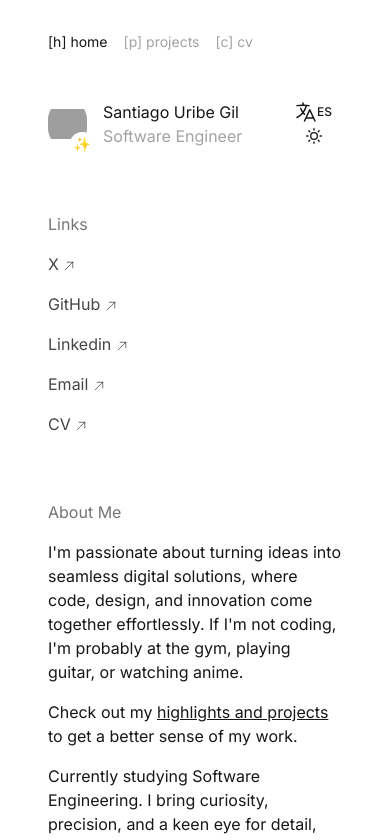
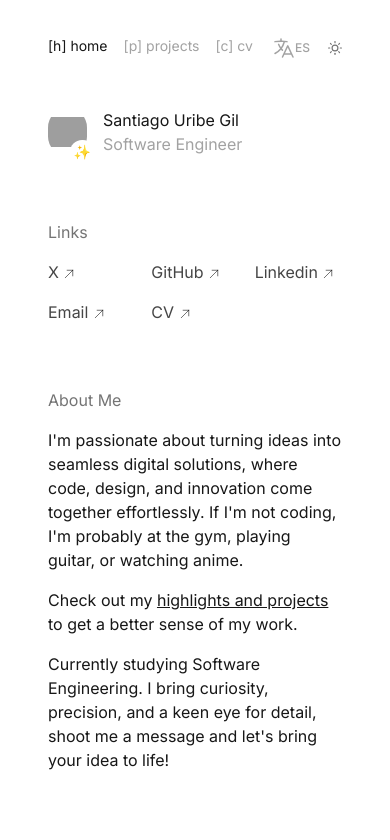
Before and after one commit to santi-ug/santiu, a Next.js app: page /en in a window 390 px wide. Shown: the top 840 px of the page. Built offline with nearby package versions, Linux system fonts and the light colour scheme; grey boxes are pictures that could not be loaded.

Commit message:
changed themeswitcher and languageswitcher location to navbar

```diff
--- a/messages/es.json
+++ b/messages/es.json
@@ -9,7 +9,7 @@
 		"title": "Enlaces",
 		"Github": "GitHub",
 		"Linkedin": "Linkedin",
-		"Email": "Correo Electrónico",
+		"Email": "Correo",
 		"CV": "CV",
 		"X": "X"
 	},
--- a/src/app/[locale]/page.tsx
+++ b/src/app/[locale]/page.tsx
@@ -24,8 +24,8 @@ function Contact() {
 			<h1 className='text-tertiary'>{t('Links.title')}</h1>
 			<div
 				className={clsx(
-					'flex flex-col gap-4',
-					'sm:flex sm:flex-col sm:gap-4',
+					'grid grid-cols-3 gap-4',
+					'sm:grid-cols-3 sm:gap-4',
 					'md:flex md:flex-row md:items-center md:gap-12'
 				)}
 			>
@@ -51,7 +51,7 @@ function About() {
 			<p className='text-primary'>{t('par1')}</p>
 			<p className='text-primary'>
 				{t('par2start')}{' '}
-				<Link className='underline' href={'/highlights'}>
+				<Link className='underline' href={'/projects'}>
 					{t('par2underlined')}
 				</Link>{' '}
 				{t('par2end')}
--- a/src/components/Header.tsx
+++ b/src/components/Header.tsx
@@ -26,14 +26,6 @@ export default function Header() {
 					<h1 className='text-primary'>Santiago Uribe Gil</h1>
 					<h2 className='text-quaternary'>{t('profession')}</h2>
 				</div>
-				<div className='flex flex-col  items-center relative mr-7'>
-					<div className='flex flex-col absolute gap-1 items-center '>
-						<div className='mr-4'>
-							<LanguageSwitcher />
-						</div>
-						<ThemeSwitcher />
-					</div>
-				</div>
 			</div>
 		</header>
 	);
--- a/src/components/LanguageSwitcher.tsx
+++ b/src/components/LanguageSwitcher.tsx
@@ -31,8 +31,8 @@ export default function LanguageSwitcher() {
 			className='relative flex items-center rounded-md transition hover:scale-105 cursor-pointer'
 			disabled={isPending}
 		>
-			<LanguageIcon className='w-6 h-6 fill-[var(--foreground)] text-secondary' />
-			<span className='absolute -right-3.5 transition-opacity text-xs font-medium'>
+			<LanguageIcon className='w-6 h-6 fill-[rgba(var(--foreground-rgb),0.4)]' />
+			<span className='absolute -right-3.5 transition-opacity text-xs font-medium text-quaternary'>
 				{nextLocale.toUpperCase()}
 			</span>
 		</button>
--- a/src/components/Navbar.tsx
+++ b/src/components/Navbar.tsx
@@ -3,6 +3,8 @@ import { useTranslations } from 'next-intl';
 import Link from 'next/link';
 import { usePathname, useRouter } from 'next/navigation';
 import { useEffect } from 'react';
+import LanguageSwitcher from './LanguageSwitcher';
+import ThemeSwitcher from './ThemeSwitcher';
 
 export function Navbar() {
 	const router = useRouter();
@@ -77,6 +79,12 @@ export function Navbar() {
 					[c] cv
 				</Link>
 			</div>
+			<div>
+				<div className='flex gap-8 mt-1 items-center '>
+					<LanguageSwitcher />
+					<ThemeSwitcher />
+				</div>
+			</div>
 		</nav>
 	);
 }
--- a/src/components/ThemeSwitcher.tsx
+++ b/src/components/ThemeSwitcher.tsx
@@ -35,7 +35,7 @@ export default function ThemeSwitcher() {
 		<button
 			onClick={() => setTheme(resolvedTheme === 'dark' ? 'light' : 'dark')}
 			aria-label='Toggle Dark Mode'
-			className='rounded-full transition-transform duration-200 hover:scale-110 cursor-pointer'
+			className='rounded-full text-tertiary transition-transform duration-200 hover:scale-110 cursor-pointer'
 		>
 			{resolvedTheme === 'dark' ? <FiMoon /> : <FiSun />}
 		</button>
```
